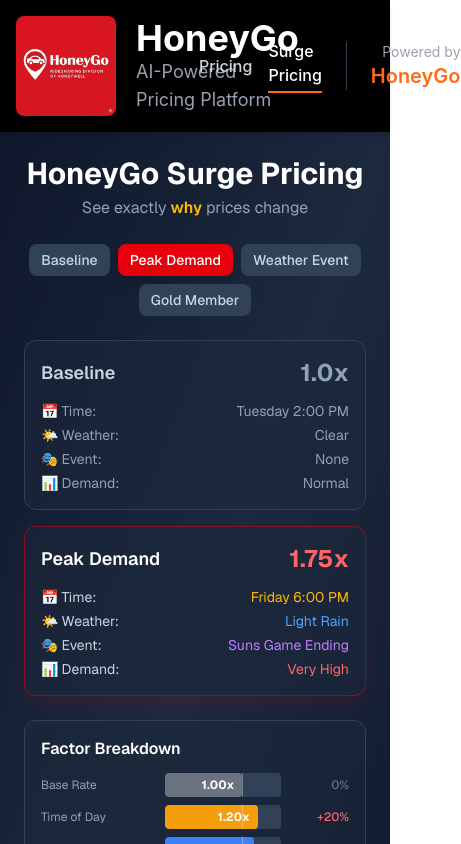
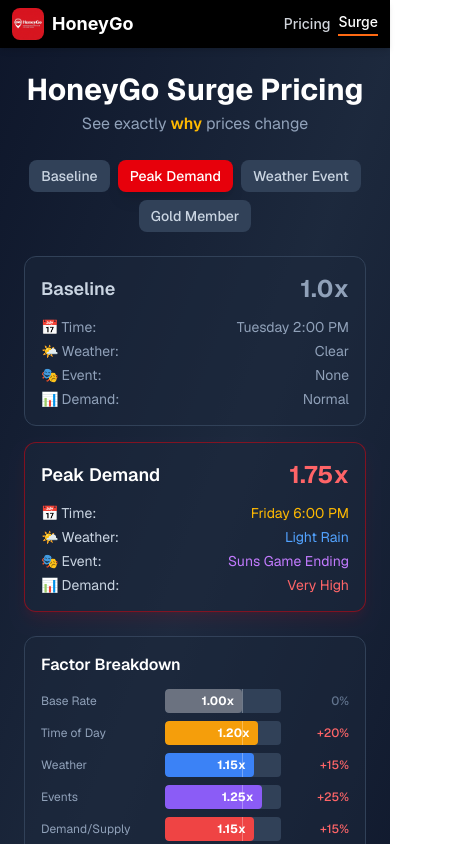
Before and after one commit to fly2safa/HON-hackathon-dynamic-pricing, a Next.js app in the folder frontend/: page /surge-pricing in a window 390 px wide. Shown: the top 844 px of the page, 461 px wide, since content can reach past the window. Built offline with nearby package versions, Linux system fonts and the light colour scheme.

Commit message:
refactor: Update header layout and styles for consistency across Surge Pricing and Home pages

```diff
--- a/frontend/app/page.tsx
+++ b/frontend/app/page.tsx
@@ -170,43 +170,43 @@
 
       {/* Header */}
       <header className={`bg-black shadow-md sticky ${headerTop} z-40`}>
-        <div className="max-w-7xl mx-auto px-4 sm:px-6 lg:px-8 py-4">
-          <div className="flex items-center justify-between">
-            <div className="flex items-center gap-5">
+        <div className="max-w-7xl mx-auto px-3 sm:px-4 lg:px-6 py-2 sm:py-3">
+          <div className="flex items-center justify-between gap-2 sm:gap-4">
+            <div className="flex items-center gap-2 sm:gap-3 min-w-0 flex-shrink">
               <Image
                 src="/images/honeygo-logo.png"
                 alt="HoneyGo Logo"
-                width={100}
-                height={100}
-                className="rounded-lg"
+                width={40}
+                height={40}
+                className="rounded-lg flex-shrink-0 w-8 h-8 sm:w-10 sm:h-10"
               />
-              <div>
-                <h1 className="text-4xl font-bold text-white">
+              <div className="min-w-0">
+                <h1 className="text-lg sm:text-xl md:text-2xl font-bold text-white truncate">
                   HoneyGo
                 </h1>
-                <p className="text-lg text-gray-400">
-                  AI-Powered Pricing Platform
+                <p className="text-xs sm:text-sm text-gray-400 hidden sm:block">
+                  AI-Powered Pricing
                 </p>
               </div>
             </div>
-            <div className="flex items-center gap-6">
-              <nav className="flex items-center gap-4">
+            <div className="flex items-center gap-2 sm:gap-4 lg:gap-6 flex-shrink-0">
+              <nav className="flex items-center gap-2 sm:gap-3 lg:gap-4">
                 <Link
                   href="/"
-                  className="text-white border-b-2 border-[#FF6A13] pb-1 transition-colors font-medium"
+                  className="text-sm sm:text-base text-white border-b-2 border-[#FF6A13] pb-0.5 sm:pb-1 transition-colors font-medium whitespace-nowrap"
                 >
                   Pricing
                 </Link>
                 <Link
                   href="/surge-pricing"
-                  className="text-gray-300 hover:text-white transition-colors font-medium"
+                  className="text-sm sm:text-base text-gray-300 hover:text-white transition-colors font-medium whitespace-nowrap"
                 >
-                  Surge Pricing
+                  Surge
                 </Link>
               </nav>
-              <div className="text-right border-l border-gray-700 pl-6">
-                <p className="text-sm text-gray-400">Powered by</p>
-                <p className="text-xl font-semibold text-[#FF6A13]">
+              <div className="text-right border-l border-gray-700 pl-2 sm:pl-4 lg:pl-6 hidden md:block">
+                <p className="text-xs text-gray-400">Powered by</p>
+                <p className="text-sm lg:text-base font-semibold text-[#FF6A13]">
                   Honeywell AI
                 </p>
               </div>
@@ -216,7 +216,7 @@
       </header>
 
       {/* Content Area with Gradient Background */}
-      <div className="bg-gradient-to-br from-gray-50 via-white to-gray-100 pt-24">
+      <div className="bg-gradient-to-br from-gray-50 via-white to-gray-100 pt-12 sm:pt-16 md:pt-20">
         {/* Hero Section */}
         <HeroSection />
 
--- a/frontend/app/surge-pricing/page.tsx
+++ b/frontend/app/surge-pricing/page.tsx
@@ -9,44 +9,44 @@
     <main className="min-h-screen bg-black">
       {/* Header */}
       <header className="bg-black shadow-md sticky top-0 z-40">
-        <div className="max-w-7xl mx-auto px-4 sm:px-6 lg:px-8 py-4">
-          <div className="flex items-center justify-between">
-            <div className="flex items-center gap-5">
+        <div className="max-w-7xl mx-auto px-3 sm:px-4 lg:px-6 py-2 sm:py-3">
+          <div className="flex items-center justify-between gap-2 sm:gap-4">
+            <div className="flex items-center gap-2 sm:gap-3 min-w-0 flex-shrink">
               <Image
                 src="/images/honeygo-logo.png"
                 alt="HoneyGo Logo"
-                width={100}
-                height={100}
-                className="rounded-lg"
+                width={40}
+                height={40}
+                className="rounded-lg flex-shrink-0 w-8 h-8 sm:w-10 sm:h-10"
               />
-              <div>
-                <h1 className="text-4xl font-bold text-white">
+              <div className="min-w-0">
+                <h1 className="text-lg sm:text-xl md:text-2xl font-bold text-white truncate">
                   HoneyGo
                 </h1>
-                <p className="text-lg text-gray-400">
-                  AI-Powered Pricing Platform
+                <p className="text-xs sm:text-sm text-gray-400 hidden sm:block">
+                  AI-Powered Pricing
                 </p>
               </div>
             </div>
-            <div className="flex items-center gap-6">
-              <nav className="flex items-center gap-4">
+            <div className="flex items-center gap-2 sm:gap-4 lg:gap-6 flex-shrink-0">
+              <nav className="flex items-center gap-2 sm:gap-3 lg:gap-4">
                 <Link
                   href="/"
-                  className="text-gray-300 hover:text-white transition-colors font-medium"
+                  className="text-sm sm:text-base text-gray-300 hover:text-white transition-colors font-medium whitespace-nowrap"
                 >
                   Pricing
                 </Link>
                 <Link
                   href="/surge-pricing"
-                  className="text-white border-b-2 border-[#FF6A13] pb-1 transition-colors font-medium"
+                  className="text-sm sm:text-base text-white border-b-2 border-[#FF6A13] pb-0.5 sm:pb-1 transition-colors font-medium whitespace-nowrap"
                 >
-                  Surge Pricing
+                  Surge
                 </Link>
               </nav>
-              <div className="text-right border-l border-gray-700 pl-6">
-                <p className="text-sm text-gray-400">Powered by</p>
-                <p className="text-xl font-semibold text-[#FF6A13]">
-                  HoneyGo
+              <div className="text-right border-l border-gray-700 pl-2 sm:pl-4 lg:pl-6 hidden md:block">
+                <p className="text-xs text-gray-400">Powered by</p>
+                <p className="text-sm lg:text-base font-semibold text-[#FF6A13]">
+                  Honeywell AI
                 </p>
               </div>
             </div>
```
